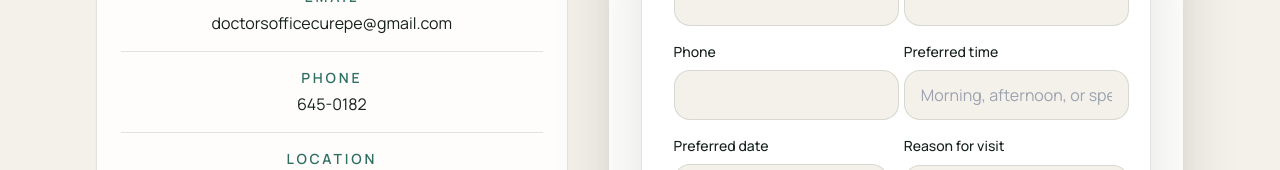
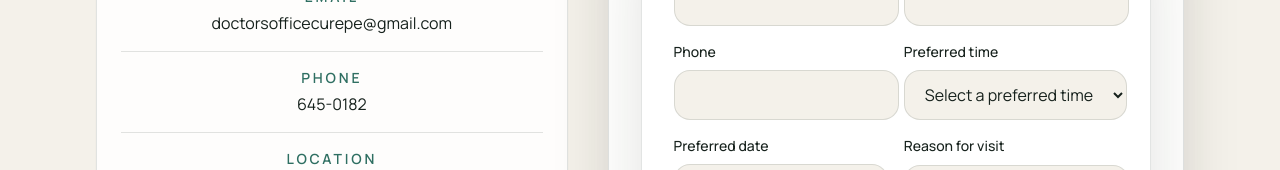
Before and after one commit to Rukhan4/doctor-office, a Next.js app: page /contact in a window 1280 px wide. Shown: the part 403-573 px from the top of the page. Built offline with nearby package versions, Linux system fonts and the light colour scheme; no server answers.

Commit message:
rework preferred time

```diff
--- a/components/appointment-form.tsx
+++ b/components/appointment-form.tsx
@@ -68,7 +68,15 @@ export function AppointmentForm() {
         </label>
         <label className="grid gap-2">
           <span className="text-sm font-medium text-ink">Preferred time</span>
-          <input name="preferredTime" placeholder="Morning, afternoon, or specific time" required className="rounded-2xl border border-line bg-page px-4 py-3 text-ink outline-none transition focus:border-accent" />
+          <select name="preferredTime" required defaultValue="" className="rounded-2xl border border-line bg-page px-4 py-3 text-ink outline-none transition focus:border-accent">
+            <option value="" disabled>
+              Select a preferred time
+            </option>
+            <option value="Morning">Morning</option>
+            <option value="Afternoon">Afternoon</option>
+            <option value="Evening">Evening</option>
+            <option value="Any time">Any time</option>
+          </select>
         </label>
       </div>
 
```
Also changed, not shown: 1 other file (tests, documents, lock files or other folders).
